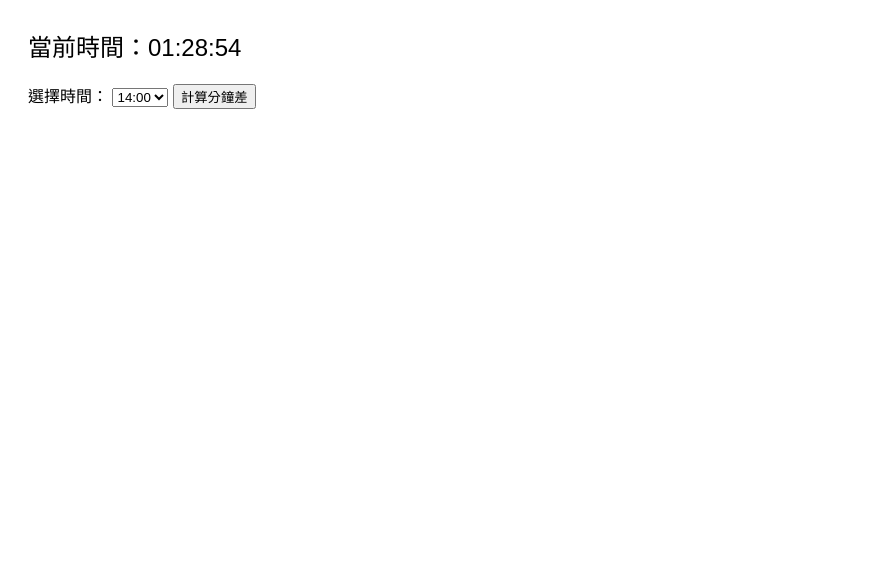
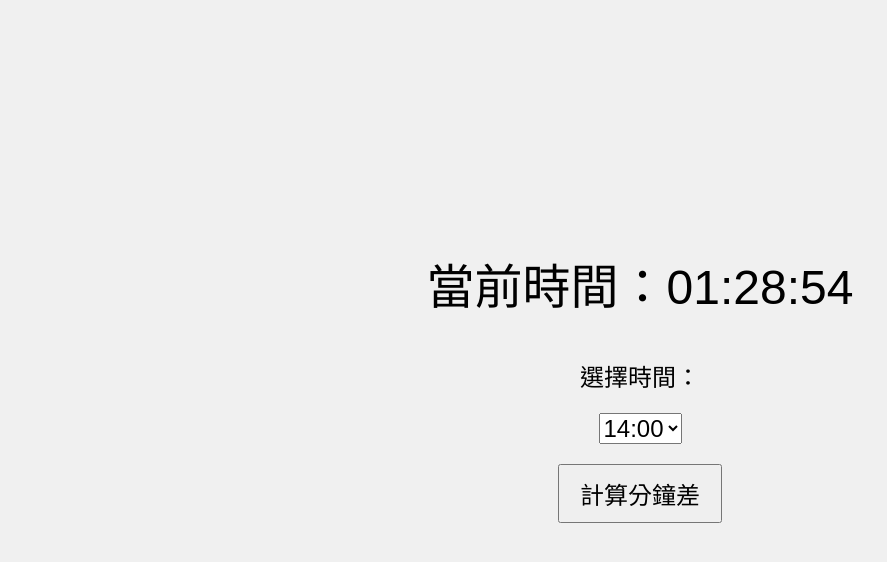
Before and after one commit to kcc821213/kcc821213.github.io, a plain HTML site: page Time.html in a window 1280 px wide. Shown: the whole page, without its empty margins (0-887 px from the left). Drawn offline with Linux system fonts and the light colour scheme.

Commit message:
Update Time.html

```diff
--- a/Time.html
+++ b/Time.html
@@ -2,10 +2,35 @@
 <html lang="zh-Hant">
 <head>
   <meta charset="UTF-8">
+  <meta name="viewport" content="width=device-width, initial-scale=1.0, user-scalable=no">
   <title>時間差計算器</title>
   <style>
-    body { font-family: Arial, sans-serif; padding: 20px; }
-    #time-display { font-size: 24px; margin-bottom: 20px; }
+    body {
+      font-family: Arial, sans-serif;
+      display: flex;
+      flex-direction: column;
+      align-items: center;
+      justify-content: center;
+      height: 100vh;
+      margin: 0;
+      background-color: #f0f0f0;
+      text-align: center;
+    }
+
+    #time-display {
+      font-size: 48px;
+      margin-bottom: 30px;
+    }
+
+    label, select, button, #result {
+      font-size: 24px;
+      margin: 10px;
+    }
+
+    button {
+      padding: 10px 20px;
+      cursor: pointer;
+    }
   </style>
 </head>
 <body>
@@ -20,7 +45,7 @@
 
   <button onclick="calculateDifference()">計算分鐘差</button>
 
-  <div id="result" style="margin-top: 20px;"></div>
+  <div id="result"></div>
 
   <script>
     function updateCurrentTime() {
@@ -37,7 +62,6 @@
       const target = new Date(now);
       target.setHours(targetHour, targetMinute, 0, 0);
 
-      // 若目標時間已過，則視為隔天
       if (target < now) {
         target.setDate(target.getDate() + 1);
       }
@@ -48,7 +72,6 @@
       document.getElementById('result').textContent = `距離 ${selected} 還有 ${diffMinutes} 分鐘`;
     }
 
-    // 每秒更新時間
     setInterval(updateCurrentTime, 1000);
     updateCurrentTime();
   </script>
```
